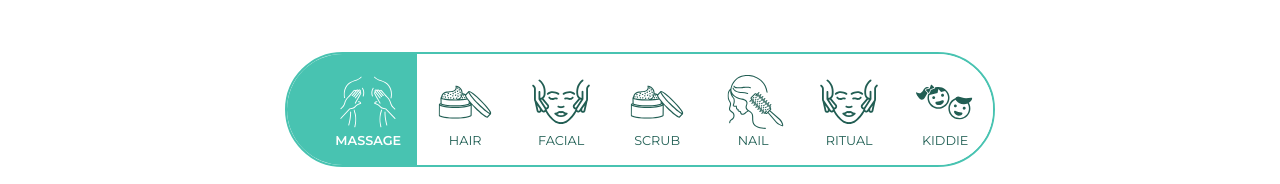
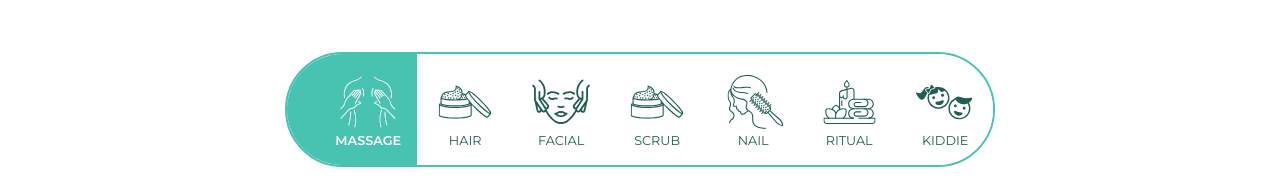
Before and after one commit to aldipee/redayspa, a Next.js app: page /treatment-menu-test in a window 1280 px wide. Shown: the part 576-760 px from the top of the page. Built offline with nearby package versions, Linux system fonts and the light colour scheme.

Commit message:
hide overflow bar

```diff
--- a/pages/treatment-menu-test.js
+++ b/pages/treatment-menu-test.js
@@ -114,7 +114,7 @@ export default function Home() {
                   </li>
                   <li className='nav-item'>
                     <button className='nav-link' id='pills-ritual-tab' data-bs-toggle='pill' data-bs-target='#pills-ritual'>
-                      <img src="img/facial.svg" />
+                      <img src="img/ritual.svg" />
                       <br />
                       RITUAL
                       </button>
--- a/public/css/main.css
+++ b/public/css/main.css
@@ -614,6 +614,11 @@ body {
 }
 
 /* Nav Button */
+::-webkit-scrollbar {
+  width: 0px;
+  background: transparent;
+}
+
 .nav-lg {
   border-radius: 60px;
   border: 2px solid #48c3b1;
```
